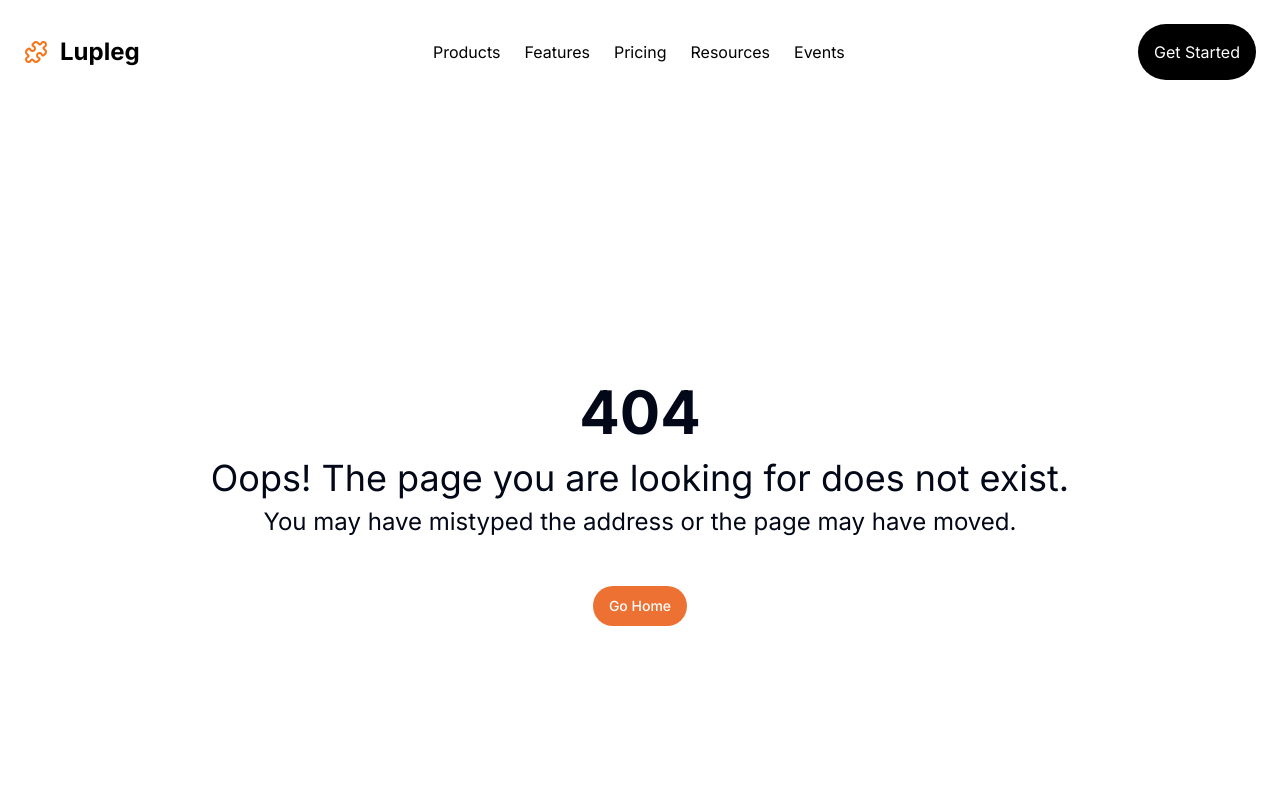
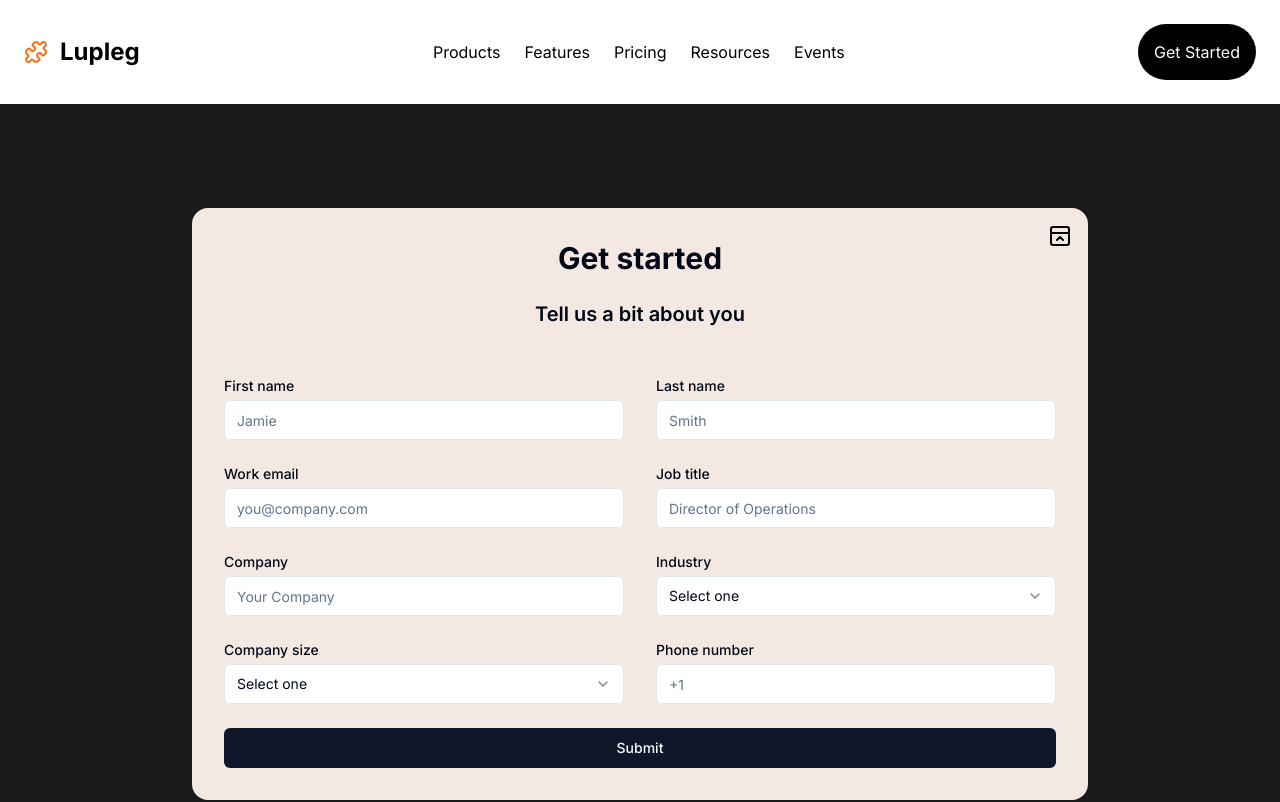
Before and after one commit to marksikaundi/Lupleg, a Next.js app: page /contacts in a window 1280 px wide. Before the commit this address had no page. Shown: the top 802 px of the page. Built offline with nearby package versions, Linux system fonts and the light colour scheme.

Commit message:
created a contact us page

```diff
--- /dev/null
+++ b/app/(get-started)/contacts/page.jsx
@@ -0,0 +1,136 @@
+import { Input } from "@/components/ui/input";
+import {
+  SelectValue,
+  SelectTrigger,
+  SelectItem,
+  SelectContent,
+  Select,
+} from "@/components/ui/select";
+import { Button } from "@/components/ui/button";
+
+export default function Component() {
+  return (
+    <div className="min-h-screen bg-[#1a1a1a] flex justify-center items-center p-4">
+      <div className="bg-[#f3e9e2] rounded-2xl max-w-4xl w-full p-8 relative">
+        <button className="absolute top-4 right-4">
+          <PanelTopCloseIcon className="text-black h-6 w-6" />
+        </button>
+        <h1 className="text-3xl font-bold text-center mb-6">Get started</h1>
+        <h2 className="text-xl font-semibold text-center mb-12">
+          Tell us a bit about you
+        </h2>
+        <form className="grid grid-cols-1 md:grid-cols-2 gap-x-8 gap-y-6">
+          <div>
+            <label
+              className="block text-sm font-medium mb-1"
+              htmlFor="first-name"
+            >
+              First name
+            </label>
+            <Input id="first-name" placeholder="Jamie" />
+          </div>
+          <div>
+            <label
+              className="block text-sm font-medium mb-1"
+              htmlFor="last-name"
+            >
+              Last name
+            </label>
+            <Input id="last-name" placeholder="Smith" />
+          </div>
+          <div>
+            <label
+              className="block text-sm font-medium mb-1"
+              htmlFor="work-email"
+            >
+              Work email
+            </label>
+            <Input id="work-email" placeholder="you@company.com" type="email" />
+          </div>
+          <div>
+            <label
+              className="block text-sm font-medium mb-1"
+              htmlFor="job-title"
+            >
+              Job title
+            </label>
+            <Input id="job-title" placeholder="Director of Operations" />
+          </div>
+          <div>
+            <label className="block text-sm font-medium mb-1" htmlFor="company">
+              Company
+            </label>
+            <Input id="company" placeholder="Your Company" />
+          </div>
+          <div>
+            <label
+              className="block text-sm font-medium mb-1"
+              htmlFor="industry"
+            >
+              Industry
+            </label>
+            <Select>
+              <SelectTrigger id="industry">
+                <SelectValue placeholder="Select one" />
+              </SelectTrigger>
+              <SelectContent position="popper">
+                <SelectItem value="tech">Technology</SelectItem>
+                <SelectItem value="finance">Finance</SelectItem>
+              </SelectContent>
+            </Select>
+          </div>
+          <div>
+            <label
+              className="block text-sm font-medium mb-1"
+              htmlFor="company-size"
+            >
+              Company size
+            </label>
+            <Select>
+              <SelectTrigger id="company-size">
+                <SelectValue placeholder="Select one" />
+              </SelectTrigger>
+              <SelectContent position="popper">
+                <SelectItem value="1-10">1-10</SelectItem>
+                <SelectItem value="11-50">11-50</SelectItem>
+              </SelectContent>
+            </Select>
+          </div>
+          <div>
+            <label
+              className="block text-sm font-medium mb-1"
+              htmlFor="phone-number"
+            >
+              Phone number
+            </label>
+            <Input id="phone-number" placeholder="+1" type="tel" />
+          </div>
+          <div className="md:col-span-2">
+            <Button className="w-full">Submit</Button>
+          </div>
+        </form>
+      </div>
+    </div>
+  );
+}
+
+function PanelTopCloseIcon(props) {
+  return (
+    <svg
+      {...props}
+      xmlns="http://www.w3.org/2000/svg"
+      width="24"
+      height="24"
+      viewBox="0 0 24 24"
+      fill="none"
+      stroke="currentColor"
+      strokeWidth="2"
+      strokeLinecap="round"
+      strokeLinejoin="round"
+    >
+      <rect width="18" height="18" x="3" y="3" rx="2" ry="2" />
+      <line x1="3" x2="21" y1="9" y2="9" />
+      <path d="m9 16 3-3 3 3" />
+    </svg>
+  );
+}
--- a/app/page.js
+++ b/app/page.js
@@ -1,10 +1,11 @@
 import { Button } from "@/components/ui/button";
-import Cards from "/components/FeaturesCards/Cards.jsx"
+import Cards from "/components/FeaturesCards/Cards.jsx";
+import Link from "next/link";
 
 export default function Component() {
   return (
     // <div className="bg-gradient-to-r from-pink-300 via-red-300 to-yellow-300">
-      <div className="bg-[#FFFFFF]">
+    <div className="bg-[#FFFFFF]">
       <div className="max-w-6xl mx-auto pt-25 pb-25 px-4 sm:px-6 lg:px-8 py-12 text-center">
         <h1 className="text-4xl sm:text-5xl md:text-7xl font-bold text-gray-800">
           <span className="block xl:inline">The efficiency of a help</span>{" "}
@@ -21,10 +22,11 @@
           streamline communication and deliver exceptional service at scale.
         </p>
         <Button className="W-15 mt-8 px-8 py-3 text-md bg-[#ED7133] text-white rounded-full p-8 hover:bg-black focus:outline-none focus:ring-2 focus:ring-orange focus:ring-opacity-50 transition duration-300">
-          Get started
-        </Button><br/>
+          <Link href="contacts">Get started</Link>
+        </Button>
+        <br />
 
-      <Cards/>
+        <Cards />
       </div>
     </div>
   );
--- a/components/Header.jsx
+++ b/components/Header.jsx
@@ -50,7 +50,9 @@
         </nav>
       </div>
       <div className="hidden p-4 md:block  bg-black hover:bg-[#ED7133] rounded-full text-white text-md">
-        <button>Get Started</button>
+        <button>
+          <Link href="contacts">Get Started</Link>
+        </button>
       </div>
 
       <Sheet>
@@ -93,7 +95,9 @@
               Events
             </Link>
             <div className="flex items-center  rounded-full">
-              <Button className="text-white text-md">Get Started</Button>
+              <Button className="text-white text-md">
+                <Link href="contacts">Get Started</Link>
+              </Button>
             </div>
           </div>
         </SheetContent>
--- /dev/null
+++ b/components/ui/input.jsx
@@ -0,0 +1,19 @@
+import * as React from "react"
+
+import { cn } from "@/lib/utils"
+
+const Input = React.forwardRef(({ className, type, ...props }, ref) => {
+  return (
+    (<input
+      type={type}
+      className={cn(
+        "flex h-10 w-full rounded-md border border-input bg-background px-3 py-2 text-sm ring-offset-background file:border-0 file:bg-transparent file:text-sm file:font-medium placeholder:text-muted-foreground focus-visible:outline-none focus-visible:ring-2 focus-visible:ring-ring focus-visible:ring-offset-2 disabled:cursor-not-allowed disabled:opacity-50",
+        className
+      )}
+      ref={ref}
+      {...props} />)
+  );
+})
+Input.displayName = "Input"
+
+export { Input }
--- /dev/null
+++ b/components/ui/select.jsx
@@ -0,0 +1,122 @@
+"use client"
+
+import * as React from "react"
+import * as SelectPrimitive from "@radix-ui/react-select"
+import { Check, ChevronDown, ChevronUp } from "lucide-react"
+
+import { cn } from "@/lib/utils"
+
+const Select = SelectPrimitive.Root
+
+const SelectGroup = SelectPrimitive.Group
+
+const SelectValue = SelectPrimitive.Value
+
+const SelectTrigger = React.forwardRef(({ className, children, ...props }, ref) => (
+  <SelectPrimitive.Trigger
+    ref={ref}
+    className={cn(
+      "flex h-10 w-full items-center justify-between rounded-md border border-input bg-background px-3 py-2 text-sm ring-offset-background placeholder:text-muted-foreground focus:outline-none focus:ring-2 focus:ring-ring focus:ring-offset-2 disabled:cursor-not-allowed disabled:opacity-50 [&>span]:line-clamp-1",
+      className
+    )}
+    {...props}>
+    {children}
+    <SelectPrimitive.Icon asChild>
+      <ChevronDown className="h-4 w-4 opacity-50" />
+    </SelectPrimitive.Icon>
+  </SelectPrimitive.Trigger>
+))
+SelectTrigger.displayName = SelectPrimitive.Trigger.displayName
+
+const SelectScrollUpButton = React.forwardRef(({ className, ...props }, ref) => (
+  <SelectPrimitive.ScrollUpButton
+    ref={ref}
+    className={cn("flex cursor-default items-center justify-center py-1", className)}
+    {...props}>
+    <ChevronUp className="h-4 w-4" />
+  </SelectPrimitive.ScrollUpButton>
+))
+SelectScrollUpButton.displayName = SelectPrimitive.ScrollUpButton.displayName
+
+const SelectScrollDownButton = React.forwardRef(({ className, ...props }, ref) => (
+  <SelectPrimitive.ScrollDownButton
+    ref={ref}
+    className={cn("flex cursor-default items-center justify-center py-1", className)}
+    {...props}>
+    <ChevronDown className="h-4 w-4" />
+  </SelectPrimitive.ScrollDownButton>
+))
+SelectScrollDownButton.displayName =
+  SelectPrimitive.ScrollDownButton.displayName
+
+const SelectContent = React.forwardRef(({ className, children, position = "popper", ...props }, ref) => (
+  <SelectPrimitive.Portal>
+    <SelectPrimitive.Content
+      ref={ref}
+      className={cn(
+        "relative z-50 max-h-96 min-w-[8rem] overflow-hidden rounded-md border bg-popover text-popover-foreground shadow-md data-[state=open]:animate-in data-[state=closed]:animate-out data-[state=closed]:fade-out-0 data-[state=open]:fade-in-0 data-[state=closed]:zoom-out-95 data-[state=open]:zoom-in-95 data-[side=bottom]:slide-in-from-top-2 data-[side=left]:slide-in-from-right-2 data-[side=right]:slide-in-from-left-2 data-[side=top]:slide-in-from-bottom-2",
+        position === "popper" &&
+          "data-[side=bottom]:translate-y-1 data-[side=left]:-translate-x-1 data-[side=right]:translate-x-1 data-[side=top]:-translate-y-1",
+        className
+      )}
+      position={position}
+      {...props}>
+      <SelectScrollUpButton />
+      <SelectPrimitive.Viewport
+        className={cn("p-1", position === "popper" &&
+          "h-[var(--radix-select-trigger-height)] w-full min-w-[var(--radix-select-trigger-width)]")}>
+        {children}
+      </SelectPrimitive.Viewport>
+      <SelectScrollDownButton />
+    </SelectPrimitive.Content>
+  </SelectPrimitive.Portal>
+))
+SelectContent.displayName = SelectPrimitive.Content.displayName
+
+const SelectLabel = React.forwardRef(({ className, ...props }, ref) => (
+  <SelectPrimitive.Label
+    ref={ref}
+    className={cn("py-1.5 pl-8 pr-2 text-sm font-semibold", className)}
+    {...props} />
+))
+SelectLabel.displayName = SelectPrimitive.Label.displayName
+
+const SelectItem = React.forwardRef(({ className, children, ...props }, ref) => (
+  <SelectPrimitive.Item
+    ref={ref}
+    className={cn(
+      "relative flex w-full cursor-default select-none items-center rounded-sm py-1.5 pl-8 pr-2 text-sm outline-none focus:bg-accent focus:text-accent-foreground data-[disabled]:pointer-events-none data-[disabled]:opacity-50",
+      className
+    )}
+    {...props}>
+    <span className="absolute left-2 flex h-3.5 w-3.5 items-center justify-center">
+      <SelectPrimitive.ItemIndicator>
+        <Check className="h-4 w-4" />
+      </SelectPrimitive.ItemIndicator>
+    </span>
+
+    <SelectPrimitive.ItemText>{children}</SelectPrimitive.ItemText>
+  </SelectPrimitive.Item>
+))
+SelectItem.displayName = SelectPrimitive.Item.displayName
+
+const SelectSeparator = React.forwardRef(({ className, ...props }, ref) => (
+  <SelectPrimitive.Separator
+    ref={ref}
+    className={cn("-mx-1 my-1 h-px bg-muted", className)}
+    {...props} />
+))
+SelectSeparator.displayName = SelectPrimitive.Separator.displayName
+
+export {
+  Select,
+  SelectGroup,
+  SelectValue,
+  SelectTrigger,
+  SelectContent,
+  SelectLabel,
+  SelectItem,
+  SelectSeparator,
+  SelectScrollUpButton,
+  SelectScrollDownButton,
+}
--- a/package.json
+++ b/package.json
@@ -10,6 +10,7 @@
   },
   "dependencies": {
     "@radix-ui/react-dialog": "^1.0.5",
+    "@radix-ui/react-select": "^2.0.0",
     "@radix-ui/react-slot": "^1.0.2",
     "class-variance-authority": "^0.7.0",
     "clsx": "^2.1.0",
```
Also changed, not shown: 1 other file (tests, documents, lock files or other folders).
